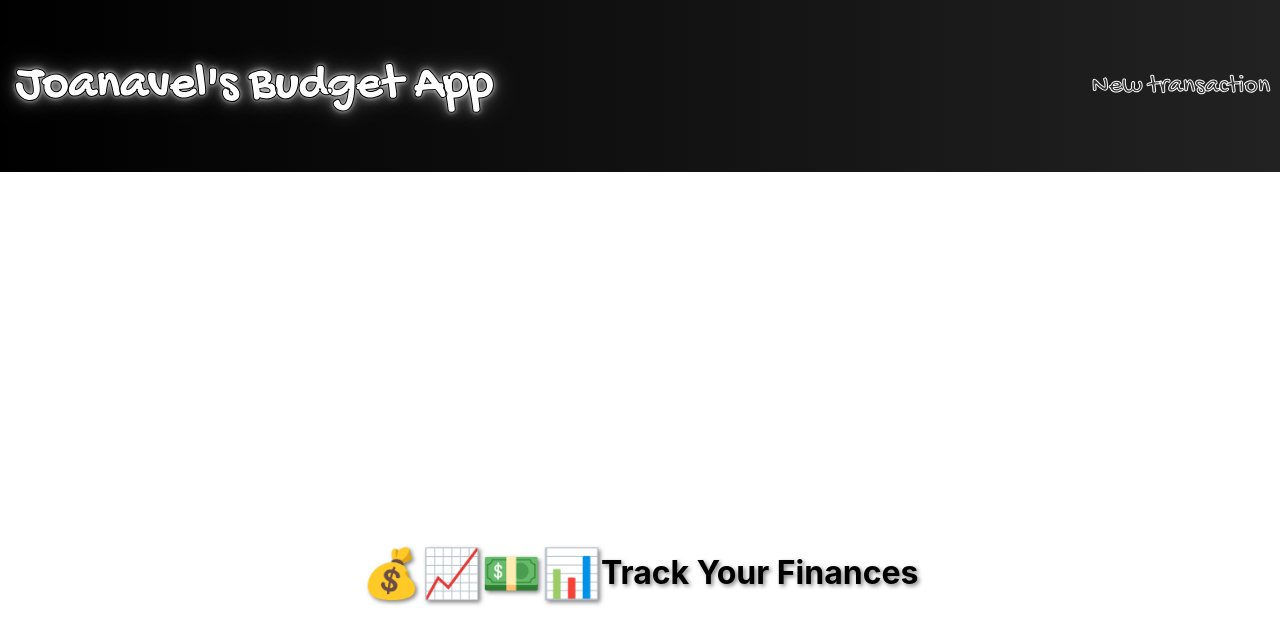
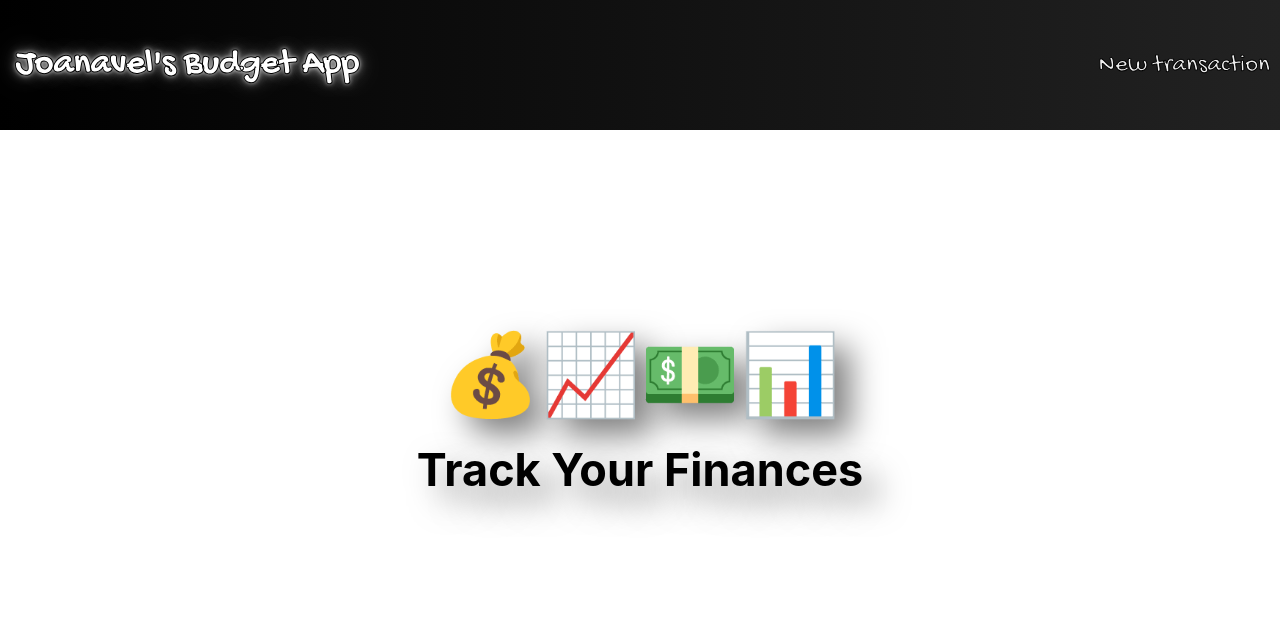
Before and after one commit to JoanavelPascual7/front-end-budgeting-app, a React (Create React App) app: page / in a window 1280 px wide. Shown: the top 644 px of the page. Built offline with nearby package versions, Linux system fonts and the light colour scheme; a web font is replaced by a local one.

Commit message:
some CSS updates

```diff
--- a/src/Components/NavBar.css
+++ b/src/Components/NavBar.css
@@ -1,5 +1,4 @@
 @import url('https://fonts.googleapis.com/css2?family=Cabin+Sketch&family=Delicious+Handrawn&family=Gochi+Hand&display=swap');
-
 
 .navbar {
   display: flex;
@@ -7,11 +6,17 @@
   align-items: center;
   background: linear-gradient(to right, #000000, #222222);
   padding: 10px;
+  position: fixed;
+  top: 0;
+  left: 0;
+  right: 0;
+  height: 110px;
+  z-index: 999;
 }
 
 .navbar-title {
   font-family: 'Gochi Hand', cursive;
-    font-size: 50px;
+  font-size: 36px;
   margin-right: 20px;
   color: #eee;
   padding: 5px;
@@ -22,7 +27,6 @@
   -webkit-text-stroke: 1px black;
   -webkit-text-fill-color: white;
 }
-
 
 .navbar-links {
   list-style-type: none;
@@ -39,12 +43,10 @@
 .navbar-link {
   text-decoration: none;
   font-family: 'Gochi Hand', cursive;
-    font-size: 26px;
-    color: #333;
-    -webkit-text-stroke: 1px white;
+  font-size: 25px;
+  color: #eee;
+  -webkit-text-stroke: 1px black;
 }
-
-
 
 .navbar-link:hover {
   color: purple;
--- a/src/Components/TransactionDetail.css
+++ b/src/Components/TransactionDetail.css
@@ -2,6 +2,7 @@
     background-color: #f2f2f2;
     padding: 20px;
     border-radius: 5px;
+    margin-top: 190px; /* Adjust the value as needed */
   }
 
   .transaction-detail h2 {
--- a/src/Pages/Edit.css
+++ b/src/Pages/Edit.css
@@ -3,4 +3,5 @@
     justify-content: center;
     align-items: center;
     height: 100vh;
+    margin-top: 190px; /* Adjust the value as needed */
   }
--- a/src/Pages/Home.css
+++ b/src/Pages/Home.css
@@ -2,15 +2,18 @@
     display: flex;
     justify-content: center;
     align-items: center;
+    flex-direction: column;
     height: 100vh;
   }
 
   .Home h2 {
-    font-size: 48px;
-    text-shadow: 2px 2px 4px rgba(0, 0, 0, 0.5);
+    font-size: 80px;
+    text-shadow: 16px 16px 32px rgba(0, 0, 0, 0.5);
+    margin-bottom: 10px;
   }
 
   .Home h3 {
-    font-size: 32px;
-    text-shadow: 2px 2px 4px rgba(0, 0, 0, 0.5);
+    font-size: 45px;
+    text-shadow: 16px 16px 32px rgba(0, 0, 0, 0.5);
+    margin-top: 10px;
   }
--- a/src/Pages/Index.css
+++ b/src/Pages/Index.css
@@ -4,6 +4,7 @@
     align-items: center;
     justify-content: center;
     height: 100vh;
+    margin-top: 190px; /* Adjust the value as needed */
   }
 
   .transaction-list {
--- /dev/null
+++ b/src/Pages/New.css
@@ -0,0 +1,3 @@
+.New {
+    margin-top: 190px; /* Adjust the value as needed */
+  }
--- a/src/Pages/New.js
+++ b/src/Pages/New.js
@@ -1,5 +1,7 @@
 import React from "react";
 import TransactionNewForm from "../Components/TransactionNewForm";
+
+import "./New.css"
 
 function New() {
   return (
```
Lines whose indentation alone changed are shown as unchanged.
